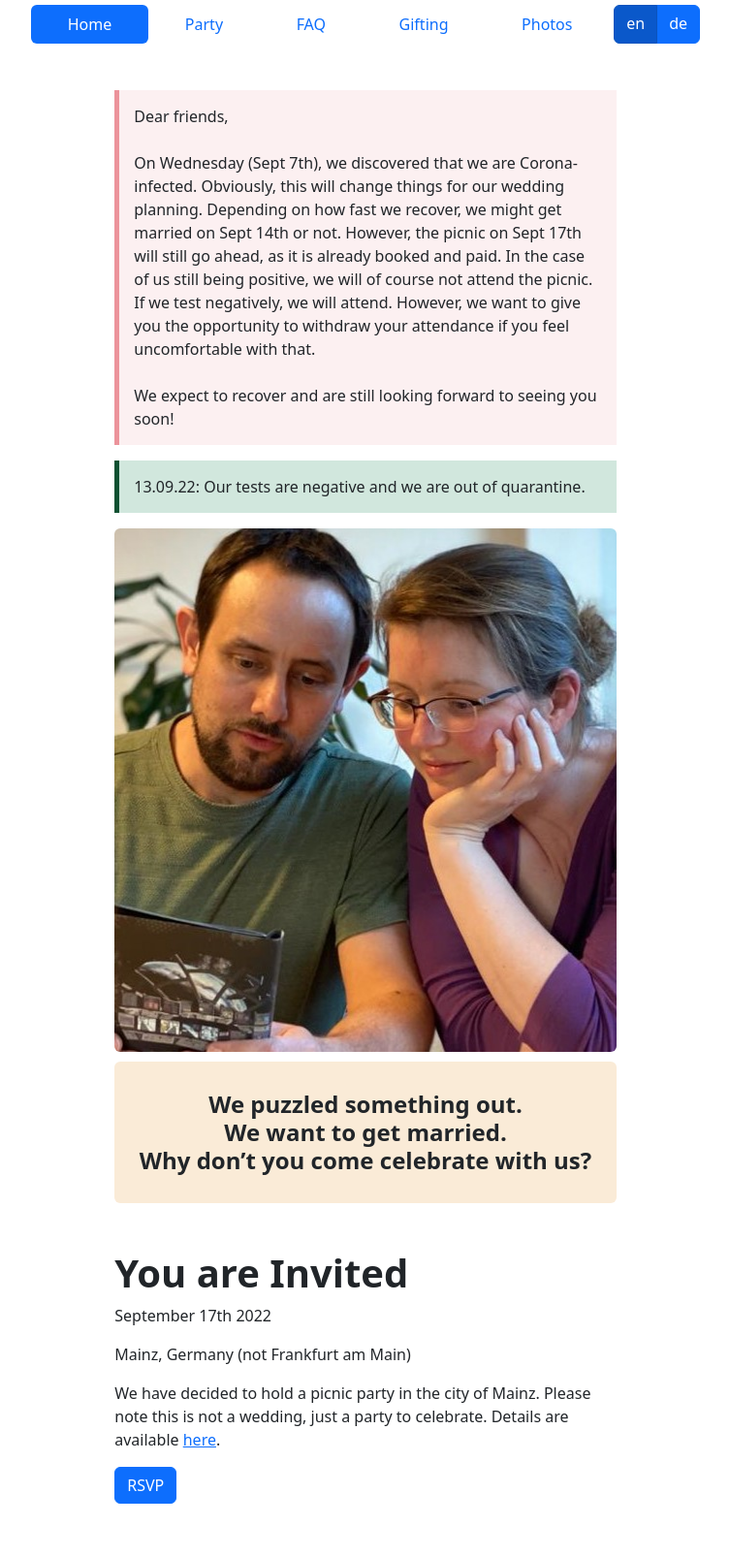
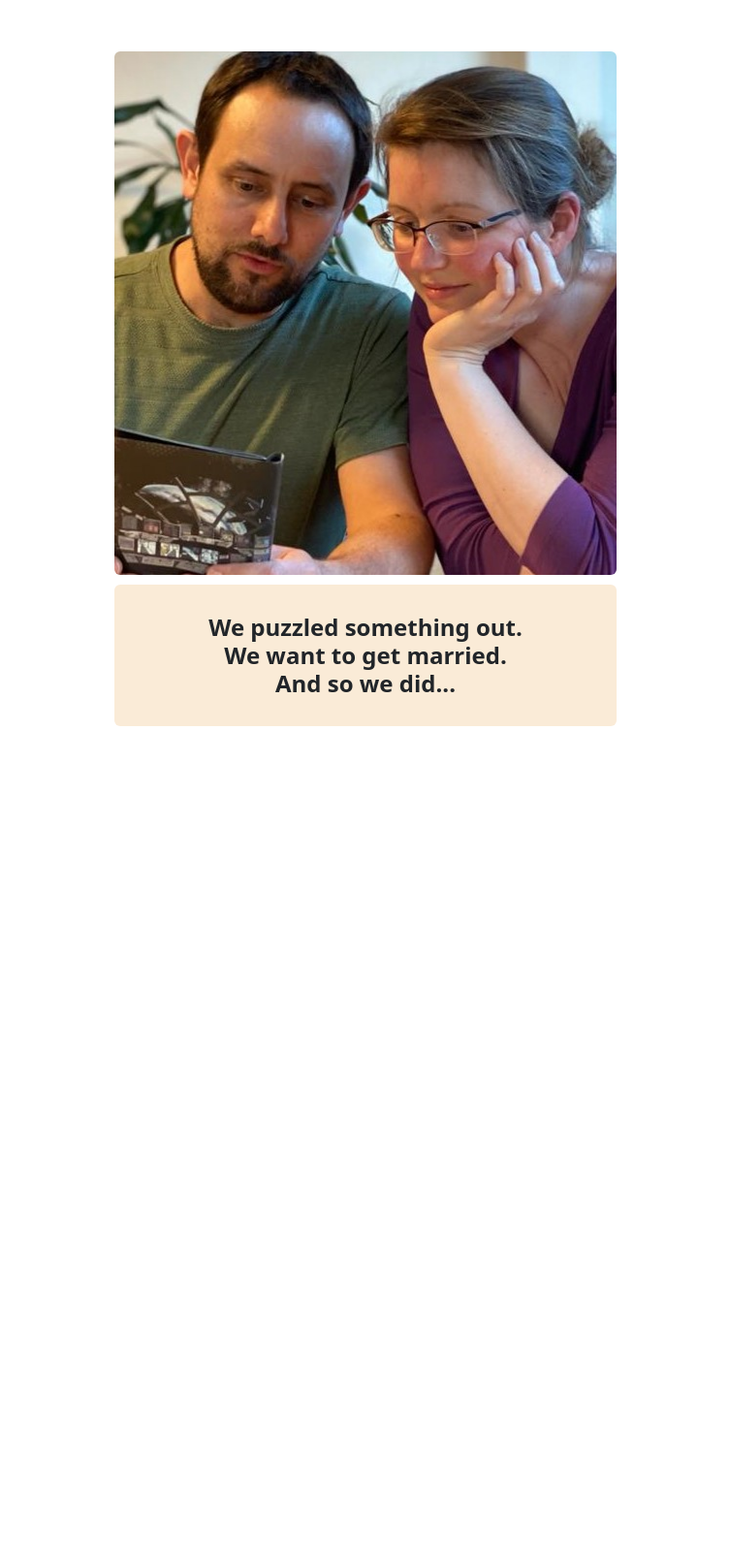
Before and after one commit to abregado/wedding, a Jekyll site: the page built from index-e.html, in a window 1280 px wide. Shown: the whole page at 97% size, without its empty margins (263-1016 px from the left). Built offline with Jekyll 4.4.1, drawn with Linux system fonts in a browser that asks for light colours; after the commit the page ends 900 px from its top, so only the background shows below that.

Commit message:
photo changes

```diff
--- a/_includes/index-inner.html
+++ b/_includes/index-inner.html
@@ -1,35 +1,10 @@
 <div class="w-75 mx-auto mt-5">
-
-    <p class="danger">
-        Dear friends,<br><br>
-        On Wednesday (Sept 7th), we discovered that we are Corona-infected. Obviously, this will change things for our wedding planning. Depending on how fast we recover, we might get married on Sept 14th or not. However, the picnic on Sept 17th will still go ahead, as it is already booked and paid. In the case of us still being positive, we will of course not attend the picnic. If we test negatively, we will attend. However, we want to give you the opportunity to withdraw your attendance if you feel uncomfortable with that.
-        <br><br>We expect to recover and are still looking forward to seeing you soon!
-    </p>
-    <p class="success">
-        13.09.22: Our tests are negative and we are out of quarantine.
-    </p>
     <div class="center-cropped mx-auto rounded">
 
     </div>
     <h4 class="fw-semibold callbox rounded">
         We puzzled something out.<br>
         We want to get married.<br>
-        Why don’t you come celebrate with us?
+        And so we did...
     </h4>
 </div>
-
-<div class="w-75 mx-auto mt-5">
-    <h1 class="fw-bold">
-        You are Invited
-    </h1>
-    <p>
-        September 17th 2022
-    </p>
-    <p>
-        Mainz, Germany (not Frankfurt am Main)
-    </p>
-    <p>
-        We have decided to hold a picnic party in the city of Mainz. Please note this is not a wedding, just a party to celebrate. Details are available <a href="/e/party">here</a>.
-    </p>
-    <a href="/e/rsvp" type="button" class="btn btn-primary">RSVP</a>
-</div>
--- a/_layouts/main.html
+++ b/_layouts/main.html
@@ -14,13 +14,6 @@
 
 
         <div class="container">
-            <header>
-                {% if page.lang == "en" %}
-                    {% include navigation-e.html %}
-                {% else %}
-                    {% include navigation-d.html %}
-                {% endif %}
-            </header>
 
             {{ content }}
         </div>
--- a/extra.css
+++ b/extra.css
@@ -6,6 +6,19 @@ p.danger {
 
 img.img-fluid {
     margin-bottom: 10px;
+}
+
+h1.photo {
+    text-align: center;
+}
+
+h2.photo {
+    text-align: center;
+}
+
+a.photo {
+    text-align: center;
+    display: block;
 }
 
 p.success {
--- a/index.html
+++ b/index.html
@@ -6,3 +6,4 @@ lang: "en"
 ---
 
 {% include index-inner.html %}
+{% include photos.html %}
```
Also changed, not shown: photo.html (+1 -16 lines).
